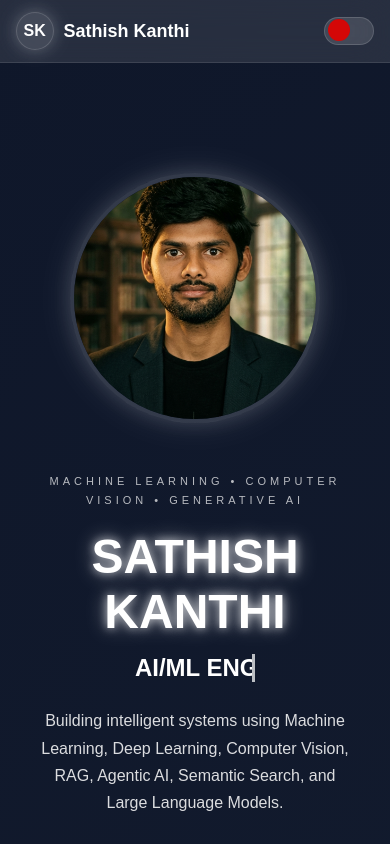
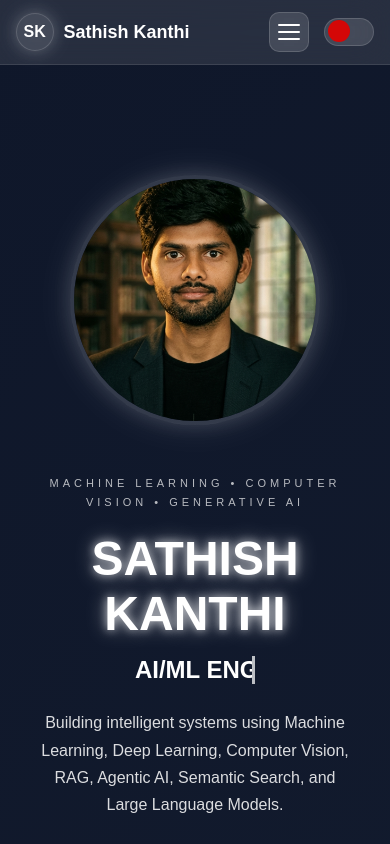
Before and after one commit to 77sathish/ai-engineer-portfolio, a React (Vite) app: page / in a window 390 px wide. Shown: the top 844 px of the page. Built offline with nearby package versions, Linux system fonts and the light colour scheme.

Commit message:
navabar is updated according to the mobile view

```diff
--- a/src/components/Navbar.jsx
+++ b/src/components/Navbar.jsx
@@ -1,9 +1,11 @@
+
 import { useState, useEffect } from "react";
 
 import "../styles/Navbar.css";
 
 function Navbar() {
     const [darkMode, setDarkMode] = useState(true);
+    const [menuOpen, setMenuOpen] = useState(false);
 
     useEffect(() => {
         document.body.classList.toggle(
@@ -22,24 +24,34 @@
                 </h1>
             </div>
 
-    <ul className="nav-links">
-        <li><a href="#about">About</a></li>
+            <button
+                className="menu-toggle"
+                onClick={() => setMenuOpen(!menuOpen)}
+                aria-label="Toggle navigation menu"
+            >
+                <span></span>
+                <span></span>
+                <span></span>
+            </button>
 
-        <li><a href="#skills">Skills</a></li>
+            <ul className={`nav-links ${menuOpen ? "active" : ""}`}>
+                <li><a href="#about" onClick={() => setMenuOpen(false)}>About</a></li>
 
-        <li><a href="#profile">Profile</a></li>
+                <li><a href="#skills" onClick={() => setMenuOpen(false)}>Skills</a></li>
 
-        <li><a href="#projects">Projects</a></li>
+                <li><a href="#profile" onClick={() => setMenuOpen(false)}>Profile</a></li>
 
-        <li><a href="#experience">Experience</a></li>
+                <li><a href="#projects" onClick={() => setMenuOpen(false)}>Projects</a></li>
 
-        <li><a href="#education">Education</a></li>
+                <li><a href="#experience" onClick={() => setMenuOpen(false)}>Experience</a></li>
 
-        <li><a href="#certifications">Certifications</a></li>
+                <li><a href="#education" onClick={() => setMenuOpen(false)}>Education</a></li>
 
-        <li><a href="#timeline">Timeline</a></li>
+                <li><a href="#certifications" onClick={() => setMenuOpen(false)}>Certifications</a></li>
 
-        <li><a href="#contact">Contact</a></li>
+                <li><a href="#timeline" onClick={() => setMenuOpen(false)}>Timeline</a></li>
+
+                <li><a href="#contact" onClick={() => setMenuOpen(false)}>Contact</a></li>
             </ul>
 
             <label className="theme-switch">
```
Lines whose indentation alone changed are shown as unchanged.
